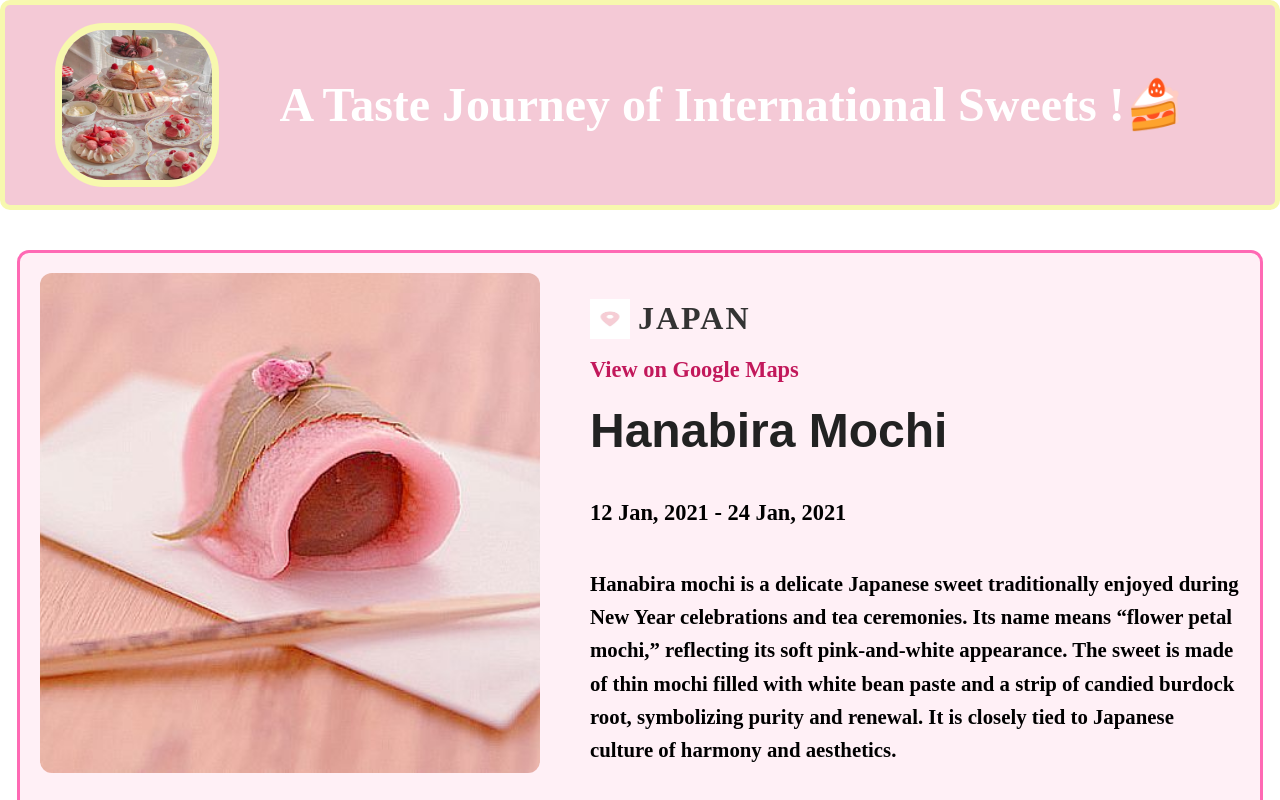
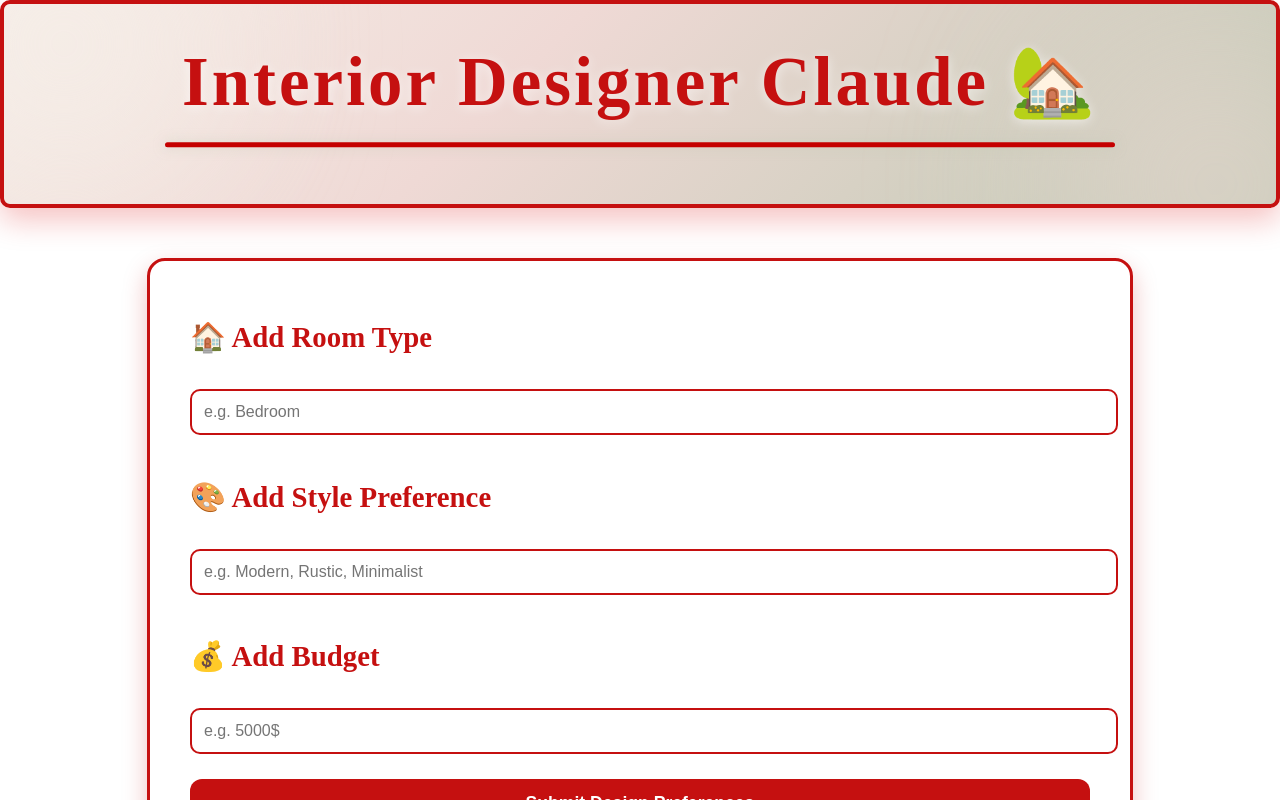
Before and after one commit to Batoul-AbedElSater/React-JS, a React (Vite) app in the folder first-react/: page / in a window 1280 px wide. Shown: the top 800 px of the page. Built offline with nearby package versions, Linux system fonts and the light colour scheme.

Commit message:
Adding header.jsx and form.jsx to the project (App.jsx)with its styles

```diff
--- a/first-react/src/App.jsx
+++ b/first-react/src/App.jsx
@@ -1,32 +1,12 @@
-import Header from "./Components/Header"
-import Entry from "./Components/Entry"
-import data from "./data"
+import React from "react";
+import Header from "./Header";
+import MainContent from "./MainContent";
+export default function App() {
+  return (
+    <div>
+      <Header />
+      <MainContent />
 
-
-export default function App(){
-    const entryElements= data.map((entry) =>{
-        return(
-          <Entry
-              key ={entry.id}
-              // img ={entry.img}
-              // location = {entry.location}
-              // country = {entry.country}
-              // googleMapsLink ={entry.googleMapsLink}
-              // title = {entry.title}
-              // date = {entry.date}
-              // text = {entry.text}
-              {...entry}
-          />
-        )
-    })
-  return (
-    <>
-      <Header />
-      <main>
-        {entryElements}
-      </main>
-
-    </>
-
-  )
+    </div>
+  );
 }
--- a/first-react/src/Components/Entry.jsx
+++ /dev/null
@@ -1,23 +0,0 @@
-// import h from '../assets/hanabira mochi.jpeg'
-// import l from '../assets/location.jpeg'
-
-export default function Entry(props){
-    return(
-        <article className='journal-entry'>
-            <div className='main-image-container'>  <img className='main-image' src={props.img.src} alt={props.img.alt} /></div>
-
-            <div className='info-maker'>
-                <div className='location'>
-                    <img className='marker' src={props.location.src} alt={props.location.alt} />
-                    <span className='country'> {props.country} </span>
-            </div>
-
-            <a href={props.googleMapsLink}> View on Google Maps</a>
-            <h2 className='entry-title'> {props.title} </h2>
-            <p className='trip-dates'>{props.date}</p>
-            <p className='entry-text'>{props.text}</p>
-            </div>
-
-        </article>
-    )
-}
--- a/first-react/src/Components/Header.jsx
+++ /dev/null
@@ -1,9 +0,0 @@
-import sweet from "../assets/sweet.jpeg"
-export default function Header(){
-    return(
-       <header>
-            <img src={sweet} alt="sweet"/>
-            <h1>A Taste Journey of International Sweets !🍰</h1>
-       </header>
-    )
-}
--- /dev/null
+++ b/first-react/src/Header.css
@@ -0,0 +1,103 @@
+/* ===== HEADER ===== */
+.designer-header {
+  height: 200px;
+  display: flex;
+  justify-content: center;
+  align-items: center;
+  overflow: hidden;
+  position: relative;
+
+  /* YOUR CUSTOM PALETTE */
+  background: linear-gradient(
+    135deg,
+    #F6EEE8 0%,
+    #EFD9D5 40%,
+    #BFC9B3 100%
+  );
+
+  border: 4px solid #c51010;
+
+box-shadow: 0 12px 30px rgba(218, 12, 12, 0.25);}
+
+/* Soft luxury glows */
+.designer-header::before,
+.designer-header::after {
+  content: "";
+  position: absolute;
+  border-radius: 50%;
+  filter: blur(90px);
+}
+
+/* Cream glow */
+.designer-header::before {
+  width: 280px;
+  height: 280px;
+
+  background: rgba(246, 238, 232, 0.8);
+
+  top: -100px;
+  left: -80px;
+}
+
+/* Pink/Brown glow */
+.designer-header::after {
+  width: 320px;
+  height: 320px;
+
+  background: rgba(239, 217, 213, 0.55);
+
+  bottom: -140px;
+  right: -100px;
+}
+
+/* ===== TITLE ===== */
+.designer-title {
+  position: relative;
+  z-index: 2;
+
+  font-family: "Playfair Display", serif;
+  font-size: 4.3rem;
+  font-weight: 700;
+
+  color: #c51010;
+
+  letter-spacing: 3px;
+  text-align: center;
+
+  text-shadow:
+    0 2px 12px rgba(255,255,255,0.6);
+
+  animation: floatText 3.5s ease-in-out infinite;
+}
+
+/* Elegant underline */
+.designer-title::after {
+  content: "";
+  display: block;
+
+  width: 950px;
+  height: 5px;
+
+  margin: 20px auto 0;
+
+  border-radius: 30px;
+
+ background: #c50000;
+
+  box-shadow: 0 0 12px rgba(191, 201, 179, 0.5);
+}
+
+/* Floating effect */
+@keyframes floatText {
+  0% {
+    transform: translateY(0px);
+  }
+
+  50% {
+    transform: translateY(-10px);
+  }
+
+  100% {
+    transform: translateY(0px);
+  }
+}
--- /dev/null
+++ b/first-react/src/Header.jsx
@@ -0,0 +1,12 @@
+import React from "react";
+import "./Header.css";
+
+ export default function Header() {
+  return (
+    <header className="designer-header">
+      <h1 className="designer-title">
+        Interior Designer Claude 🏡
+      </h1>
+    </header>
+  );
+}
--- /dev/null
+++ b/first-react/src/MainContent.css
@@ -0,0 +1,66 @@
+.add-info-form {
+  /* background: linear-gradient(
+    135deg,
+    #F6EEE8 0%,
+    #EFD9D5 40%,
+    #BFC9B3 100%
+  ); */
+   /* matches header palette */
+
+  border: 3px solid #c51010;
+  border-radius: 18px;
+  padding: 40px;
+  max-width: 900px;
+  margin: 50px auto;
+  box-shadow: 0 10px 25px rgba(197, 16, 16, 0.25);
+
+  display: flex;
+  flex-direction: column;
+  gap: 25px;
+}
+
+.form-heading {
+  font-family: "Playfair Display", serif;
+  font-size: 1.8rem;
+  font-weight: 700;
+  color: #c51010;
+  margin-bottom: 10px;
+  text-shadow: 0 2px 8px rgba(255,255,255,0.6);
+}
+
+.add-info-form input {
+  width: 100%;
+  padding: 12px;
+  border: 2px solid #c51010;
+  border-radius: 10px;
+  font-size: 1rem;
+  font-family: "Poppins", sans-serif;
+  transition: border-color 0.3s ease, box-shadow 0.3s ease;
+}
+
+.add-info-form input:focus {
+  border-color: #a00d0d;
+  box-shadow: 0 0 10px rgba(197, 16, 16, 0.4);
+  outline: none;
+}
+
+.submit-btn {
+  padding: 14px;
+  background: #c51010;
+  color: #fff;
+  font-size: 1.1rem;
+  font-weight: 600;
+  border: none;
+  border-radius: 12px;
+  cursor: pointer;
+  transition: background 0.3s ease, transform 0.2s ease;
+}
+
+.submit-btn:hover {
+  background: #a00d0d;
+  transform: translateY(-2px);
+}
+
+.submit-btn:active {
+  transform: translateY(0);
+}
--- /dev/null
+++ b/first-react/src/MainContent.jsx
@@ -0,0 +1,35 @@
+import "./MainContent.css";
+
+export default function MainContent() {
+  return (
+    <form className="add-info-form">
+      <h1 className="form-heading">🏠 Add Room Type</h1>
+      <input
+        type="text"
+        placeholder="e.g. Bedroom"
+        aria-label="Add Room Type"
+        required
+      />
+
+      <h1 className="form-heading">🎨 Add Style Preference</h1>
+      <input
+        type="text"
+        placeholder="e.g. Modern, Rustic, Minimalist"
+        aria-label="Add Style Preference"
+        required
+      />
+
+      <h1 className="form-heading">💰 Add Budget</h1>
+      <input
+        type="number"
+        placeholder="e.g. 5000$"
+        aria-label="Add Budget"
+        required
+      />
+
+      <button type="submit" className="submit-btn">
+        Submit Design Preferences
+      </button>
+    </form>
+  );
+}
```
Also changed, not shown: 1 other file (tests, documents, lock files or other folders).
